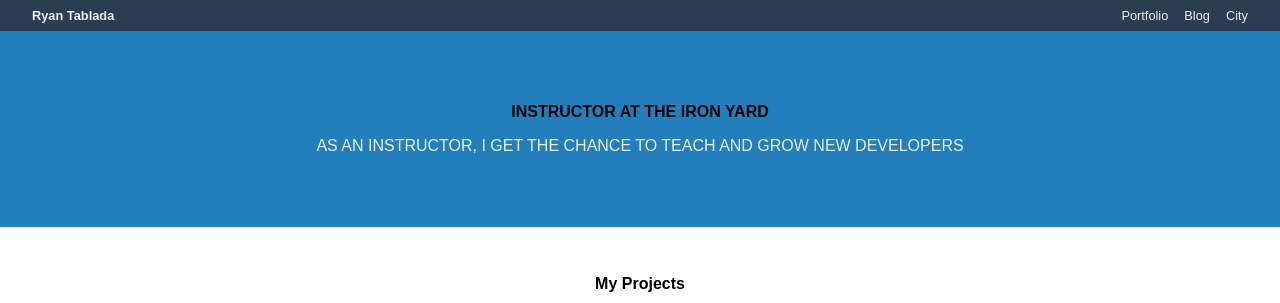
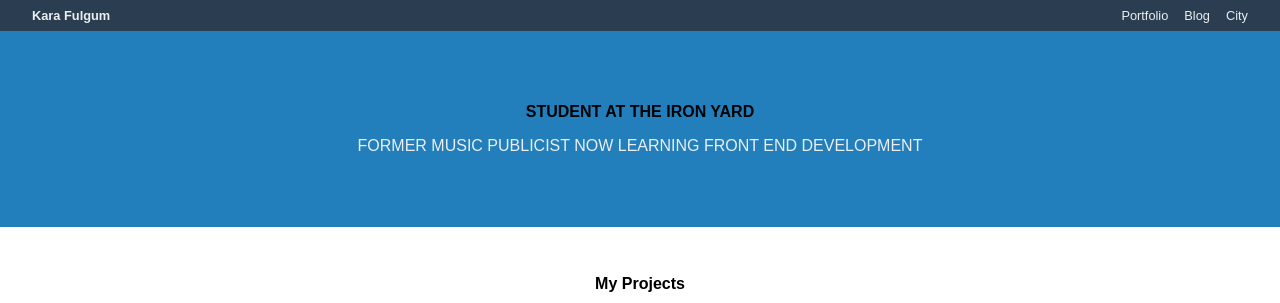
Before and after one commit to karafulgum/07-portfolio, a website: page public/index.html in a window 1280 px wide. Shown: the top 303 px of the page. Drawn offline with nearby package versions, Linux system fonts and the light colour scheme; files that its build step writes are made by us from their sources.

Commit message:
Changed navbar/hero to my info

```diff
--- a/package.json
+++ b/package.json
@@ -8,7 +8,7 @@
     "test": "ember test -s",
     "build": "ember build",
     "lint": "./node_modules/.bin/sass-lint",
-    "deploy": "ember build -e production && cp dist/index.html dist/200.html && surge dist my-app.surge.sh"
+    "deploy": "ember build -e production && cp dist/index.html dist/200.html && surge dist karafulgum.surge.sh"
   },
   "author": "",
   "license": "ISC",
--- a/public/index.html
+++ b/public/index.html
@@ -12,7 +12,7 @@
 
   <div class="full-page">
     <nav class="nav-bar">
-      <h1 class="nav-bar__item nav-bar__item--name">Ryan Tablada</h1>
+      <h1 class="nav-bar__item nav-bar__item--name">Kara Fulgum</h1>
       <div class="nav-bar__item nav-bar__link">
         <a class="nav-bar__link--tag" href="./index.html">Portfolio</a>
         <a class="nav-bar__link--tag" href="./blog.html">Blog</a>
@@ -21,8 +21,8 @@
     </nav>
 
     <div class="hero">
-      <p class="hero__headline">Instructor at the Iron Yard</p>
-      <p class="hero__byline">As an instructor, I get the chance to teach and grow new developers</p>
+      <p class="hero__headline">Student at the Iron Yard</p>
+      <p class="hero__byline">Former music publicist now learning Front End Development</p>
     </div>
 
     <main class="full-page__content">
```
Also changed, not shown: public/blog.html (+2 -2 lines), public/city.html (+3 -3 lines).
